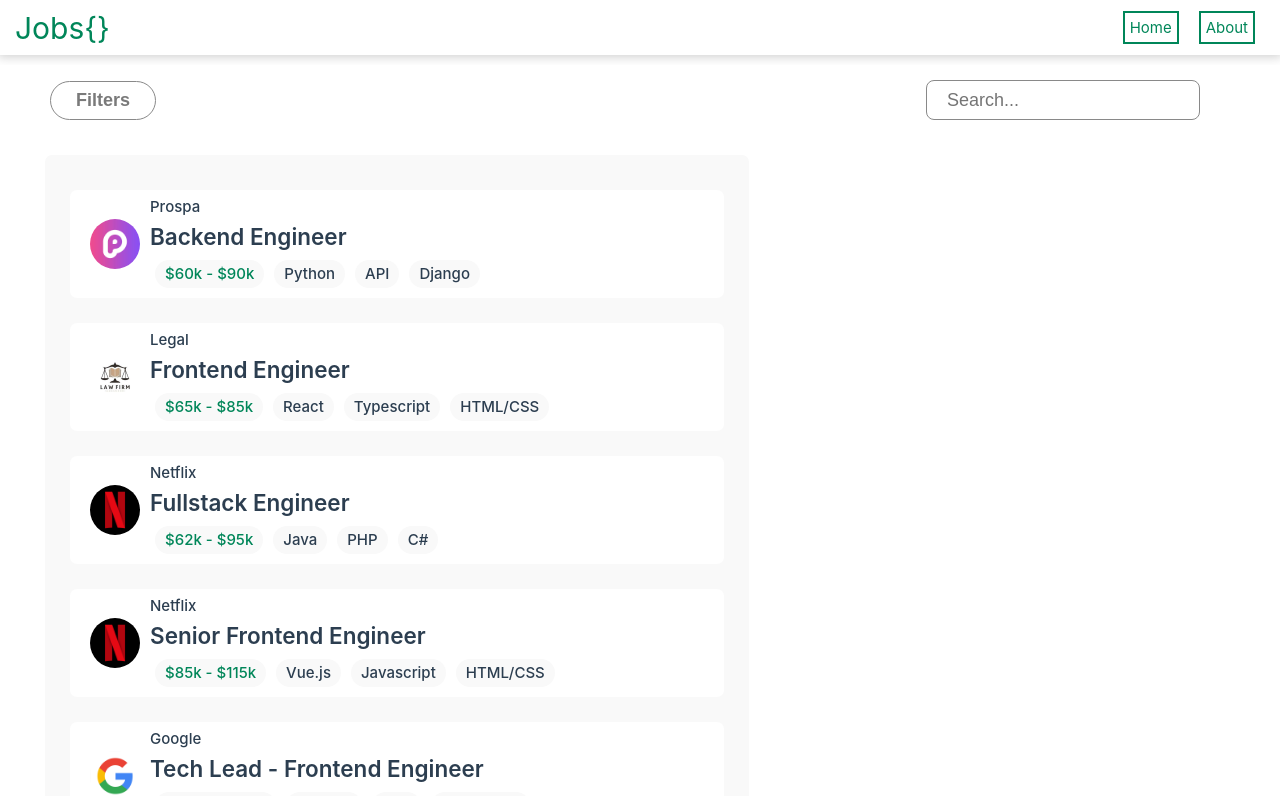
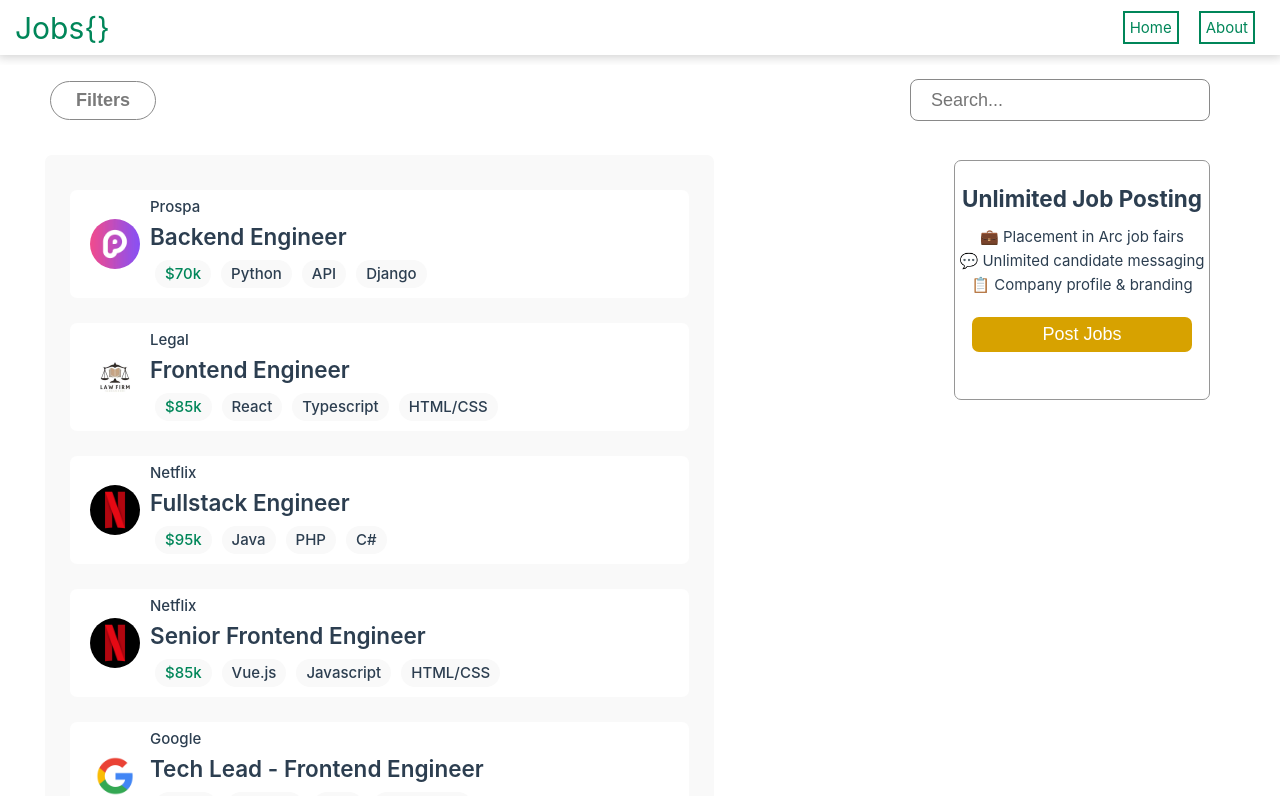
Before and after one commit to g-andrei-u/Job_Posting_Platform, a Vue app: page / in a window 1280 px wide. Shown: the top 796 px of the page. Built offline with nearby package versions, Linux system fonts and the light colour scheme.

Commit message:
Adding Job Posting

```diff
--- a/src/assets/Data.ts
+++ b/src/assets/Data.ts
@@ -11,7 +11,7 @@
         picture: prospa,
         company: 'Prospa',
         position: 'Backend Engineer',
-        salary: '$60k - $90k',
+        salary: 70,
         skills: ['Python', 'API', 'Django']
     },
 
@@ -20,7 +20,7 @@
         picture: legal,
         company: 'Legal',
         position: 'Frontend Engineer',
-        salary: '$65k - $85k',
+        salary: 85,
         skills: ['React', 'Typescript', 'HTML/CSS']
     },
 
@@ -29,7 +29,7 @@
         picture: netflix,
         company: 'Netflix',
         position: 'Fullstack Engineer',
-        salary: '$62k - $95k',
+        salary: 95,
         skills: ['Java', 'PHP', 'C#']
     },
 
@@ -38,7 +38,7 @@
         picture: netflix,
         company: 'Netflix',
         position: 'Senior Frontend Engineer',
-        salary: '$85k - $115k',
+        salary: 85,
         skills: ['Vue.js', 'Javascript', 'HTML/CSS']
     },
 
@@ -47,7 +47,7 @@
         picture: google,
         company: 'Google',
         position: 'Tech Lead - Frontend Engineer',
-        salary: '$100k - $155k',
+        salary: 155,
         skills: ['Angular', 'Goo', 'HTML/CSS']
     },
 
@@ -56,7 +56,7 @@
         picture: meta,
         company: 'Meta',
         position: 'Junior Fullstack Engineer',
-        salary: '$82k - $105k',
+        salary: 105,
         skills: ['React', 'PHP', 'C#']
     }
 ]
--- a/src/assets/main.css
+++ b/src/assets/main.css
@@ -2,6 +2,18 @@
 
 #app {
   max-width: 1280px;
+}
+
+.button {
+  background-color: rgb(215, 162, 0);
+  color: white;
+  font-size: 18px;
+  width: 220px;
+  height: 35px;
+  border: 0px;
+  border-radius: 7px;
+  margin: 20px 0;
+  cursor: pointer;
 }
 
 a,
@@ -16,10 +28,3 @@
     background-color: hsla(160, 100%, 37%, 0.2);
   }
 }
-
-@media (min-width: 1024px) {
-  body {
-    display: flex;
-    place-items: center;
-  }
-}
--- a/src/views/HomeView.vue
+++ b/src/views/HomeView.vue
@@ -1,26 +1,62 @@
 <script setup lang="ts">
 import { createApp, ref, computed } from 'vue';
 import { jobs } from '../assets/Data';
+import nopicture from '../assets/Images/no-logo.png';
 
 const text = ref('');
+const inputCompany = ref('');
+const inputJobPosition = ref('');
+const inputSalary = ref(0);
+const inputSkills = ref('')
+const popup = ref(false);
 
 const filteredJobs = computed(() => {
-  return jobs.filter(job => job.position.toLowerCase().includes(text.value.toLowerCase())) && jobs.filter(job => job.company.toLowerCase().includes(text.value.toLowerCase()))
+  return jobs.filter(job => job.position.toLowerCase().includes(text.value.toLowerCase())) &&  jobs.filter(job => job.company.toLowerCase().includes(text.value.toLowerCase()))
 })
+
+const addingJob = () => {
+  if ( inputJobPosition.value && inputCompany.value ) {
+    jobs.push(
+      {
+        id: jobs.length + 1,
+        picture: nopicture,
+        company: inputCompany.value,
+        position: inputJobPosition.value,
+        salary: inputSalary.value,
+        skills: inputSkills.value.split(',').map(skill => skill.trim())
+      }
+    );
+    popup.value = false;
+    text.value = inputCompany.value
+    inputCompany.value = '';
+    inputJobPosition.value = '';
+    inputSalary.value = 0;
+    inputSkills.value = '';
+  } else {
+    alert("Please fill in all the required fields.");
+ }
+}
+
+const setPopup = () => {popup.value = !popup.value}
 
 createApp({
   data() {
     return {
       text,
-      filteredJobs
+      filteredJobs,
+      popup,
     }
+  },
+  methods: {
+    setPopup,
+    addingJob
   }
 }).mount('#main')
 
 </script>
 
 <template>
-  <main id="main">
+  <main :style="{overflowY: popup ? 'hidden' : 'visible'}" id="main">
     <div>
       <section class="second-header">
         <button>Filters</button>
@@ -36,22 +72,73 @@
             <h4 style="font-weight: 500;">{{ job.company }}</h4>
             <h2 style="font-weight: 600;">{{ job.position }}</h2>
             <div style="display: flex; align-items: center;">
-              <p style="color: rgb(0, 134, 89); background-color: #f9f9f9; padding: 2px 10px; border-radius: 15px; margin: 5px; font-weight: 500;">{{ job.salary }}</p>
+              <p style="color: rgb(0, 134, 89); background-color: #f9f9f9; padding: 2px 10px; border-radius: 15px; margin: 5px; font-weight: 500;">${{ job.salary }}k</p>
               <p v-for="skill in job.skills" style="background-color: #f9f9f9; padding: 2px 10px; border-radius: 15px; margin: 5px; font-weight: 500;">{{ skill }}</p>
             </div>
           </div>
         </div>
       </section>
+
+      <section class="post-job">
+        <div>
+          <h1 style="margin-bottom: 8px;">Unlimited Job Posting</h1>
+          <p>💼 Placement in Arc job fairs</p>
+          <p>💬 Unlimited candidate messaging</p>
+          <p>📋 Company profile & branding</p>
+          <button class="button" @click="setPopup">Post Jobs</button>
+        </div>
+      </section>
+    </div>
+
+    <div v-if="popup" class="form-popup">
+      <div class="form-job">
+        <div style="grid-column: 1/3; grid-row: 1/2; display: flex; justify-content: flex-end; align-items: center;">
+          <button @click="setPopup" style="background-color: white; font-size: 25px; border: 0px;">X</button>
+        </div>
+
+        <div class="form-description">
+          <h1>Effortlessly hire top remote developers</h1>
+          <br>
+          <h4>🔥️ Hire in 72 hours (freelance) and 14 days (permanent).</h4>
+          <h4>👍 Only 2.3% pass our technical & behavioral assessments.</h4>
+          <br><br><br>
+          <p>By creating an account, I agree to receive Jobs{} communications via email, and agree with the Arc Terms of Service, Privacy Policy, and Cookie Policy. I understand that I can unsubscribe at any time.</p>
+        </div>
+
+         <form class="form-form">
+          <input v-model="inputCompany" class="input-text" type="text" placeholder="Company...">
+          <input v-model="inputJobPosition"  class="input-text" type="text" placeholder="Position...">
+          <input v-model="inputSalary"  class="input-text" type="number" placeholder="Salary...">
+          <input v-model="inputSkills" class="input-text" type="text" placeholder="Skills..." >
+          <br>
+          <label>Experiance level</label>
+          <div>
+            <input type="radio" id="Junior" name="experiance" value="Junior">
+            <label for="Junior">Junior</label>
+          </div>
+          <div>
+            <input type="radio" id="Mid" name="experiance"  value="Mid">
+            <label for="Mid">Mid</label>
+          </div>
+          <div>
+            <input type="radio" id="Senior" name="experiance"  value="Senior">
+            <label for="Senior">Senior</label>
+          </div>
+          <button class="button" @click="addingJob">Submit Job Post</button>
+        </form>
+      </div>
     </div>
   </main>
 </template>
 
 <style scoped>
 #main {
-  width: 100vw;
+  width: 95vw;
   height: 75px;
   padding-top: 55px;
 }
+
+/* SECOND HEADER */
 
 .second-header {
   background-color: white;
@@ -78,16 +165,19 @@
 }
 
 .search-bar {
-  margin: 0 80px;
+  margin: 0 70px;
 }
 
 .search-bar input {
   font-size: 18px;
   padding: 0 20px;
-  height: 40px;
+  height: 42px;
+  width: 300px;
   border: 1px solid rgb(137, 137, 137);
   border-radius: 8px;
 }
+
+/* JOBS */
 
 .jobs {
   background-color: #f9f9f9;
@@ -117,4 +207,65 @@
   border-radius: 50%;
   margin: 0 10px;
 }
+
+/* POST JOB */
+
+.post-job {
+  box-sizing: border-box;
+  position: fixed;
+  top: 160px;
+  right: 70px;
+  background-color: white;
+  width: 20%;
+  height: 30vh;
+  text-align: center;
+  padding: 20px 0 0 0;
+  border: 1px solid rgb(150, 150, 150);
+  border-radius: 7px;
+}
+
+/* FORM */
+
+.form-popup {
+  position: fixed;
+  top: 10%;
+  left: 25%;
+  background-color: white;
+  width: 50%;
+  height: 80%;
+  border-radius: 7px;
+  box-shadow: 0 0 0 10000px rgba(0, 0, 0, 0.797);
+}
+
+.form-job {
+  display: grid;
+  grid-template-columns: 1fr 1fr;
+  grid-template-rows: 10% 1fr;
+  padding: 15px;
+}
+
+.form-description {
+  grid-column: 1/2;
+  grid-row: 2/3;
+  width: 100%;
+  height: 100%;
+}
+
+.form-form {
+  grid-column: 2/3;
+  grid-row: 2/3;
+  width: 100%;
+  height: 100%;
+  display: flex;
+  flex-direction: column;
+
+}
+
+.input-text {
+  width: 70%;
+  height: 30px;
+  margin: 5px 0;
+  padding: 0 5px;
+}
+
 </style>
```
Also changed, not shown: src/assets/Images/no-logo.png (added).
